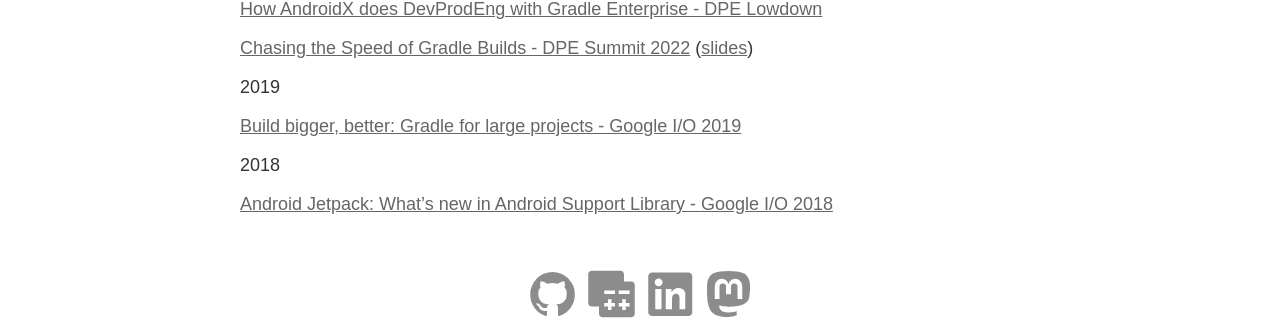
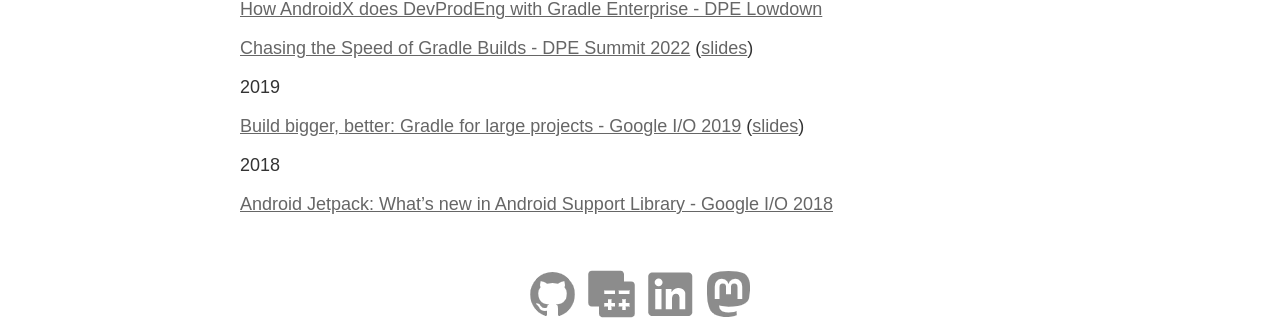
Before and after one commit to liutikas/liutikas.github.io, a Jekyll site: the page built from talks.md, in a window 1280 px wide. Shown: the part 982-1301 px from the top of the page. Built offline with Jekyll 4.4.1, drawn with Linux system fonts in a browser that asks for light colours.

Commit message:
Add a link to slides for Build bigger, better

```diff
--- a/talks.md
+++ b/talks.md
@@ -55,7 +55,7 @@
 <p>2019</p>
 
 <p>
-<a href="https://www.youtube.com/watch?v=sQC9-Rj2yLI">Build bigger, better: Gradle for large projects - Google I/O 2019</a>
+<a href="https://www.youtube.com/watch?v=sQC9-Rj2yLI">Build bigger, better: Gradle for large projects - Google I/O 2019</a> (<a href="https://speakerdeck.com/aurimas/build-bigger-better-gradle-for-large-projects">slides</a>)
 </p>
 
 <p>2018</p>
```
